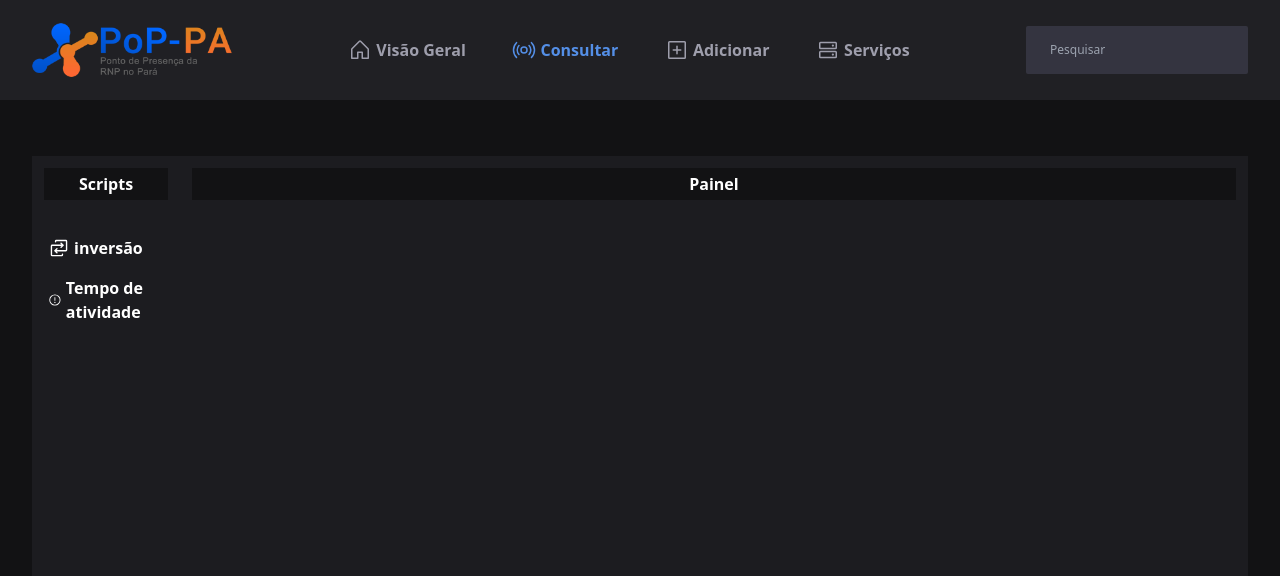
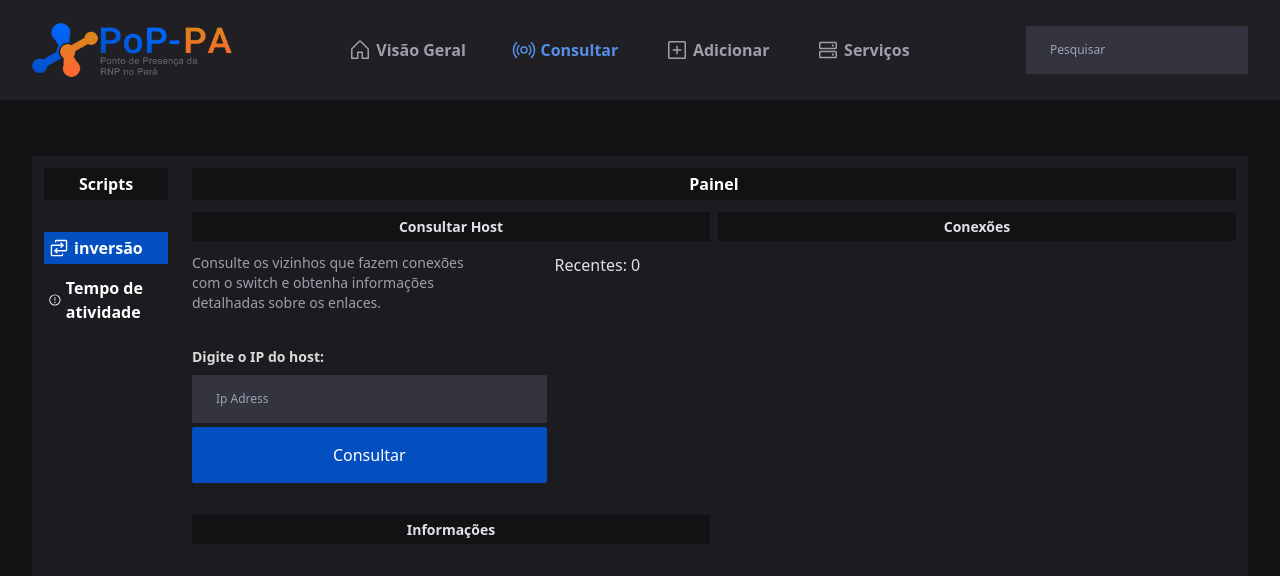
Before and after one commit to eduuardonogueira/Check-Inversion, a React (Vite) app in the folder web/: page /consultar in a window 1280 px wide. Shown: the top 576 px of the page. Built offline with nearby package versions, Linux system fonts and the light colour scheme.

Commit message:
criação do consulta

```diff
--- /dev/null
+++ b/web/src/components/box.tsx
@@ -0,0 +1,12 @@
+
+interface IBox {
+    text: string
+}
+
+export function Box({text}:IBox){
+    return(
+        <li className="bg-[#3E3E3E] text-[#E0E0E0] p-4 rounded text-center hover:bg-[#565656]">
+            {text}
+        </li>
+    )
+}
--- /dev/null
+++ b/web/src/components/conexoes.tsx
@@ -0,0 +1,52 @@
+
+interface IConexoes {
+    consulta: {
+        hostname: string,
+        ip: string,
+        neighbor: string,
+        port: string,
+        remotePort: string
+    }[]
+}
+
+export function Conexoes({consulta}: IConexoes): JSX.Element {
+    return (
+        <div className="flex flex-col gap-1 rounded w-full">
+            {consulta.map((item, index) => (
+                <li
+                    className="flex h-min-[0px]"
+                    key={index}
+                    onClick={''}
+                >
+                    <span className="bg-[#1E1E1E] text-white w-[50px] font-bold box-border flex items-center justify-center">{index + 1}</span>
+
+                    <div className="bg-[#11346B] hover:bg-[#044FBF] flex gap-6 px-6 py-2 h-full w-full text-white items-center justify-between">
+                        <ul className="flex gap-3 w-max-[35%]">
+                            <li className="flex flex-col">
+                                <h5 className="text-xs text-[#B9B9B9]">Nome:</h5>
+                                <p>{item.hostname}</p>
+                            </li>
+                            <li className="flex flex-col">
+                                <h5 className="text-xs text-[#B9B9B9]">Port:</h5>
+                                <p>{item.port}</p>
+                            </li>
+                        </ul>
+
+                        <hr className="h-2 w-1/4 flex-grow w-max-[25%]"/>
+
+                        <ul className="flex gap-3 w-max-[35%] ">
+                            <li className="flex flex-col">
+                                <h5 className="text-xs text-[#B9B9B9]">Nome:</h5>
+                                <p>{item.neighbor}</p>
+                            </li>
+                            <li className="flex flex-col">
+                                <h5 className="text-xs text-[#B9B9B9]">Port:</h5>
+                                <p>{item.remotePort}</p>
+                            </li>
+                        </ul>
+                    </div>
+                </li>
+            ))}
+        </div>
+    )
+}
--- a/web/src/components/index.tsx
+++ b/web/src/components/index.tsx
@@ -4,3 +4,5 @@ export * from './menu'
 export * from './enlace'
 export * from './menuLateral'
 export * from './painel'
+export * from './box'
+export * from './conexoes'
--- a/web/src/components/input.tsx
+++ b/web/src/components/input.tsx
@@ -3,11 +3,13 @@ interface IInput {
     name?: string,
     placeholder?: string,
     required?: boolean
-    style?: React.CSSProperties | undefined
+    style?: React.CSSProperties | undefined,
+    onchange?: React.ChangeEventHandler<HTMLInputElement> | undefined ,
+    value?: string
 }
 
 
-export function Input({type, name, placeholder, required, style}:IInput) {
+export function Input({type, name, placeholder, required, style, onchange, value}:IInput) {
     return (
         <input
             type={type}
@@ -16,6 +18,8 @@ export function Input({type, name, placeholder, required, style}:IInput) {
             required={required}
             className="px-6 py-4 box-border bg-[#343440] text-[#7C7C8A] rounded-sm text-xs"
             style={style}
+            onChange={onchange}
+            value={value}
         />
 
     );
--- a/web/src/components/menuLateral.tsx
+++ b/web/src/components/menuLateral.tsx
@@ -13,9 +13,13 @@ interface IMenuLateral {
 
 export function MenuLateral({titulo, lista }:IMenuLateral): JSX.Element {
 
-    const [ ativo, setAtivo ] = useState<string[]>(Array(lista.length).fill('transparent'))
+    const [ ativo, setAtivo ] = useState<string[]>(() => {
+        const array = []
+        for(let i = 0; i < lista.length; i++) {i == 0 ? array.push("#044FBF") : array.push("transparent")}
+        return array
+    });
 
-    const click = (index: number): void => {
+    const clickMenu = (index: number): void => {
         var newAtivo = [...ativo]
 
         if (newAtivo[index] == 'transparent'){
@@ -36,7 +40,7 @@ export function MenuLateral({titulo, lista }:IMenuLateral): JSX.Element {
                     <li
                         key={index}
                         className='flex items-center justify-start gap-1 p-1 w-full text-white font-bold hover:bg-[#044FBF]'
-                        onClick={ () => click(index)}
+                        onClick={ () => clickMenu(index)}
                         style={{ backgroundColor: ativo[index] } as any}
                     >
 
--- a/web/src/pages/consultar/consultar.tsx
+++ b/web/src/pages/consultar/consultar.tsx
@@ -1,11 +1,32 @@
-import { Menu, MenuLateral, Painel, Button, Input } from '../../components'
+import { Menu, MenuLateral, Painel, Button, Input, Box, Conexoes } from '../../components'
 import { Swap, WarningCircle } from '@phosphor-icons/react'
 import style from './style.module.scss'
+import { api } from '../../lib/axios'
+import { FormEvent, useState } from 'react'
 
 export function Consultar() {
+    const valor = [{
+        hostname: '',
+        ip: '',
+        neighbor: '',
+        port: '',
+        remotePort: ''
+    }]
 
-    function inversao() {
 
+    const [ ip, setIp ] = useState<string>('')
+    const [ consulta, setConsulta ] = useState(valor)
+    const [ recentes, setRecentes ] = useState(Array<string>)
+
+    async function consultarHost(event: FormEvent){
+        event.preventDefault()
+
+        if(ip.length ==0){
+            return
+        }
+
+        await api.post('consultar', { ip }).then(response => setConsulta(response.data))
+        setRecentes( recentesAntigos => [ ...recentesAntigos, ip])
     }
 
     return (
@@ -21,11 +42,64 @@ export function Consultar() {
                         nome: "Tempo de atividade",
                         icone: <WarningCircle size={22}/>
                     }]}
-                    onclick={inversao}
                 />
                 <Painel />
-                <main className='bg-[#1C1C20]'>
+                <main className={`bg-[#1C1C20] px-3 ${style.painel}`}>
+                    <section className="flex flex-col">
+                        <h1 className={style.titulo}>Consultar Host</h1>
+                        <div className='flex justify-between h-[230px]'>
+                            <form onSubmit={consultarHost} className='flex flex-col w-[calc(70%-8px)] h-full gap-1 justify-between'>
+                                <p className='text-[#9E9EAC] text-sm w-[85%]'>Consulte os vizinhos que fazem conexões com o switch e obtenha informações detalhadas sobre os enlaces.</p>
 
+                                <div className='flex flex-col gap-1'>
+                                <label htmlFor="ip" className='text-[#DADADA] text-sm font-bold mt-2 mb-1'>Digite o IP do host:</label>
+                                    <Input
+                                        name='ip'
+                                        type='text'
+                                        required
+                                        placeholder='Ip Adress'
+                                        onchange={(event) => setIp(event.target.value)}
+                                        value={ip}
+                                    />
+                                    <Button
+                                        text='Consultar'
+                                        type='submit'
+                                    />
+                                </div>
+
+                            </form>
+
+                            <aside className='w-[30%] max-h-full '>
+                                <h2 className='text-[#E1E1E6] mb-3'>Recentes: {recentes.length} </h2>
+
+                                {consulta[0].hostname == '' ? <span></span> : (
+                                    <ul className='text-white flex flex-col gap-1 h-[calc(194px)] overflow-auto'>
+                                        {recentes.map((item, index) => (
+                                            <div onClick={() => setIp(item)}>
+                                                <Box key={index} text={item}/>
+                                            </div>
+                                        ))}
+                                    </ul>)
+                                }
+                            </aside>
+                        </div>
+
+                    </section>
+
+                    <section className="flex flex-col h-[calc(100vh-222px)]">
+                        <h1 className={style.titulo}>Conexões</h1>
+                        { consulta[0].hostname == '' ? '' : <h4 className='text-[#E1E1E6] mb-3'>Resultados: {consulta.length }</h4> }
+                        { consulta[0].hostname == '' ? <span className='text-white text-center text-xs'> </span> : (
+                            <ul className='flex flex-col h-max-full overflow-auto w-full gap-1'>
+                                < Conexoes consulta={consulta}/>
+                            </ul>
+                        )}
+
+                    </section>
+
+                    <section className="">
+                        <h1 className={style.titulo}>Informações</h1>
+                    </section>
                 </main>
             </div>
         </>
--- a/web/src/pages/consultar/style.module.scss
+++ b/web/src/pages/consultar/style.module.scss
@@ -17,3 +17,53 @@
 .grid main {
     grid-area: cont ;
 }
+
+.titulo {
+    background: #121214;
+    font-size: 14px;
+    font-weight: bold;
+    color: #E1E1E6;
+    width: 100%;
+    padding: 4px 0px;
+    text-align: center;
+    margin-bottom: 12px;
+}
+
+.painel {
+    display: grid;
+    grid-template-columns: repeat(2, 1fr);
+    grid-template-rows: auto 1fr;
+    grid-template-areas: "consulta conexoes"
+                         "informacoes conexoes";
+    width: 100%;
+    height: 100%;
+    gap: 32px 8px;
+}
+
+.painel section:nth-child(1) {
+    grid-area: consulta;
+}
+
+.painel section:nth-child(2) {
+    grid-area: conexoes;
+}
+
+.painel section:nth-child(3) {
+    grid-area: informacoes;
+}
+
+::-webkit-scrollbar {
+    width: 8px;
+}
+
+::-webkit-scrollbar-track {
+    background-color: #000000;
+}
+
+::-webkit-scrollbar-thumb {
+    background-color: #044FBF;
+}
+
+::-webkit-scrollbar-thumb:hover {
+    background-color: #555;
+}
```
Also changed, not shown: 2 other files (tests, documents, lock files or other folders).
